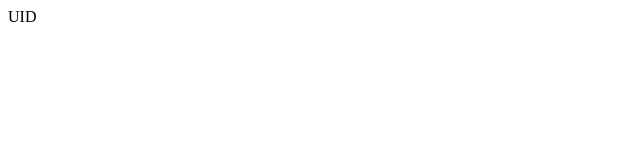
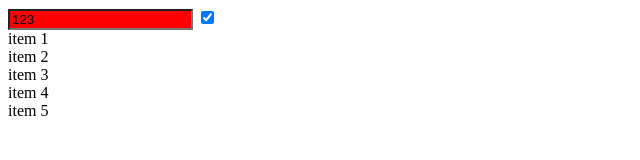
Before and after one commit to ACHY222/achy-yi, a plain HTML site: page dist/jq.html in a window 1280 px wide. Shown: the whole page, without its empty margins (0-640 px from the left). Drawn offline with Linux system fonts and the light colour scheme.

Commit message:
屬性控制

```diff
--- a/dist/jq.html
+++ b/dist/jq.html
@@ -3,25 +3,65 @@
 
 <head>
     <meta charset="UTF-8">
+    <meta http-equiv="X-UA-Compatible" content="IE=edge">
     <meta name="viewport" content="width=device-width, initial-scale=1.0">
     <title>jQuery</title>
+    <style>
+        .active {
+            background: red;
+        }
+    </style>
 </head>
 
 <body>
-    <div id="uid">UID</div>
+    <input type="text" id="account" value="123">
+    <input type="checkbox" id="agree">
+
+    <div class="item">item 1</div>
+    <div class="item">item 2</div>
+    <div class="item">item 3</div>
+    <div class="item">item 4</div>
+    <div class="item">item 5</div>
 </body>
 <script src="js/jquery-3.7.0.min.js"></script>
 <script>
-    let $ = 'Hello';
-
     // 使用 closure 避免 $ 被複寫
     (($) => {
-        // innerHTML
-        let uid = $('#uid').html();
-        console.log(uid);
+        let account = $('#account').val();
+        // let account = undefined;
+        // try {
+        //     let account = document.querySelector('#account').value;
+        // } catch (e) { }
+
+        let items = $('.item');
+        // let items = document.querySelectorAll('.item');
+        items.each((index, item) => {
+            console.log(index, $(item).html());
+        })
+
+        $('#account').on('keyup', (e) => {
+            console.log(e);
+        })
+
+        // $('#account').addClass('active');
+
+        // setTimeout(() => {
+        //     $('#account').removeClass('active');
+        // }, 3000);
+
+
+        setInterval(() => {
+            console.log($('#account').hasClass('active'));
+            $('#account').toggleClass('active');
+        }, 1000)
+
+        setTimeout(() => {
+            $('#agree').prop('checked', true);
+        }, 3000)
+
+
+
     })(jQuery)
-
-    console.log($);
 
 
 </script>
```
